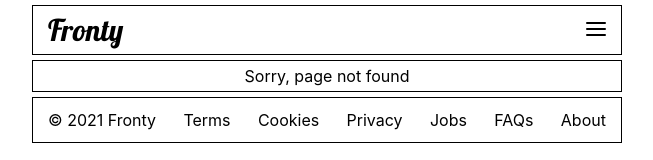
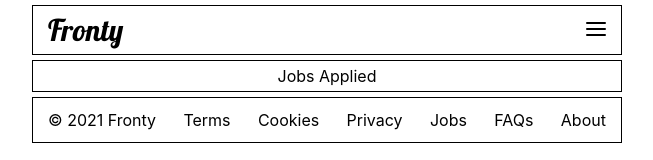
Before and after one commit to patcoston/fronty, a React (Create React App) app: page /applied in a window 1280 px wide. Before the commit this address led to /notfound. Shown: the top 160 px of the page, without its empty margins (313-966 px from the left). Built offline with nearby package versions, Linux system fonts and the light colour scheme.

Commit message:
Added Jobs Applied page

```diff
--- a/src/components/Header.tsx
+++ b/src/components/Header.tsx
@@ -21,7 +21,9 @@ const Header: FC = () => {
                     <span className="header-dropdown-count"> 24 </span>
                   </Link>
                 </li>
-                <li>Jobs Applied</li>
+                <li>
+                  <Link to="/applied">Jobs Applied</Link>
+                </li>
                 <li>Profile</li>
                 <li>Settings</li>
                 <li>Help</li>
--- /dev/null
+++ b/src/components/JobsApplied.css
@@ -0,0 +1,4 @@
+.jobs-applied {
+  border: 1px solid black;
+  text-align: center;
+}
--- /dev/null
+++ b/src/components/JobsApplied.tsx
@@ -0,0 +1,8 @@
+import { FC } from "react"
+import "./JobsApplied.css"
+
+const JobsApplied: FC = () => {
+  return <div className="jobs-applied">Jobs Applied</div>
+}
+
+export default JobsApplied
--- a/src/components/Routes.tsx
+++ b/src/components/Routes.tsx
@@ -1,7 +1,8 @@
 import { FC } from "react"
 import Home from "./Home"
-import Inbox from "./Inbox"
+import Inbox from "./InBox"
 import About from "./About"
+import JobsApplied from "./JobsApplied"
 import ShowJob from "./ShowJob"
 import NotFound from "./NotFound"
 import { Switch, Route, Redirect } from "react-router-dom"
@@ -18,6 +19,9 @@ const Routes: FC = () => {
       <Route path="/about">
         <About />
       </Route>
+      <Route path="/applied">
+        <JobsApplied />
+      </Route>
       <Route path="/job">
         <ShowJob />
       </Route>
```
